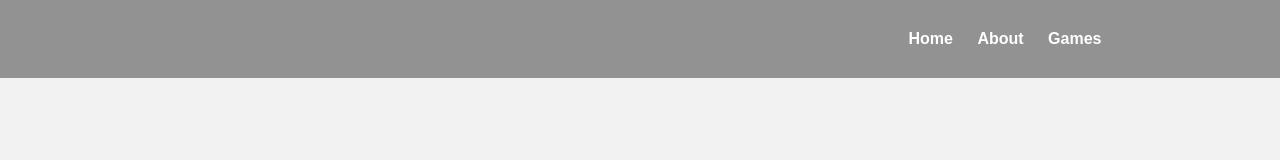
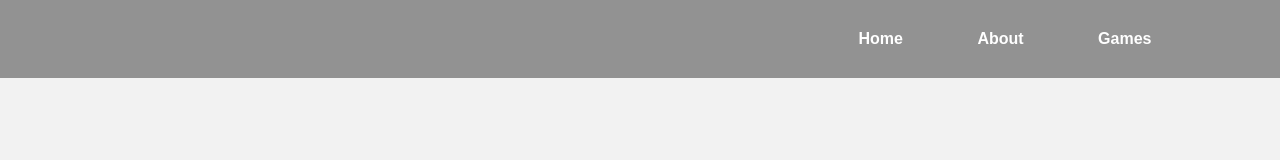
Before and after one commit to Shreya1720/DAB-Project-1-, a plain HTML site: page templates/index.html in a window 1280 px wide. Drawn offline with Linux system fonts and the light colour scheme.

Commit message:
Update index.html

```diff
--- a/templates/index.html
+++ b/templates/index.html
@@ -9,15 +9,13 @@
 
 </head>
 <body>
-
-    <nav>
+        <nav>
         <ul>
             <li><a href="/">Home</a></li>
-            <li><a href="/about">About</a></li>
-            <li><a href="/games">Games</a></li>
+            <li><a href="/about" style="padding-left: 50px;">About</a></li>
+            <li><a href="/games" style="padding-left: 50px;">Games</a></li>
         </ul>
     </nav>
 
-
 </body>
 </html>
```
